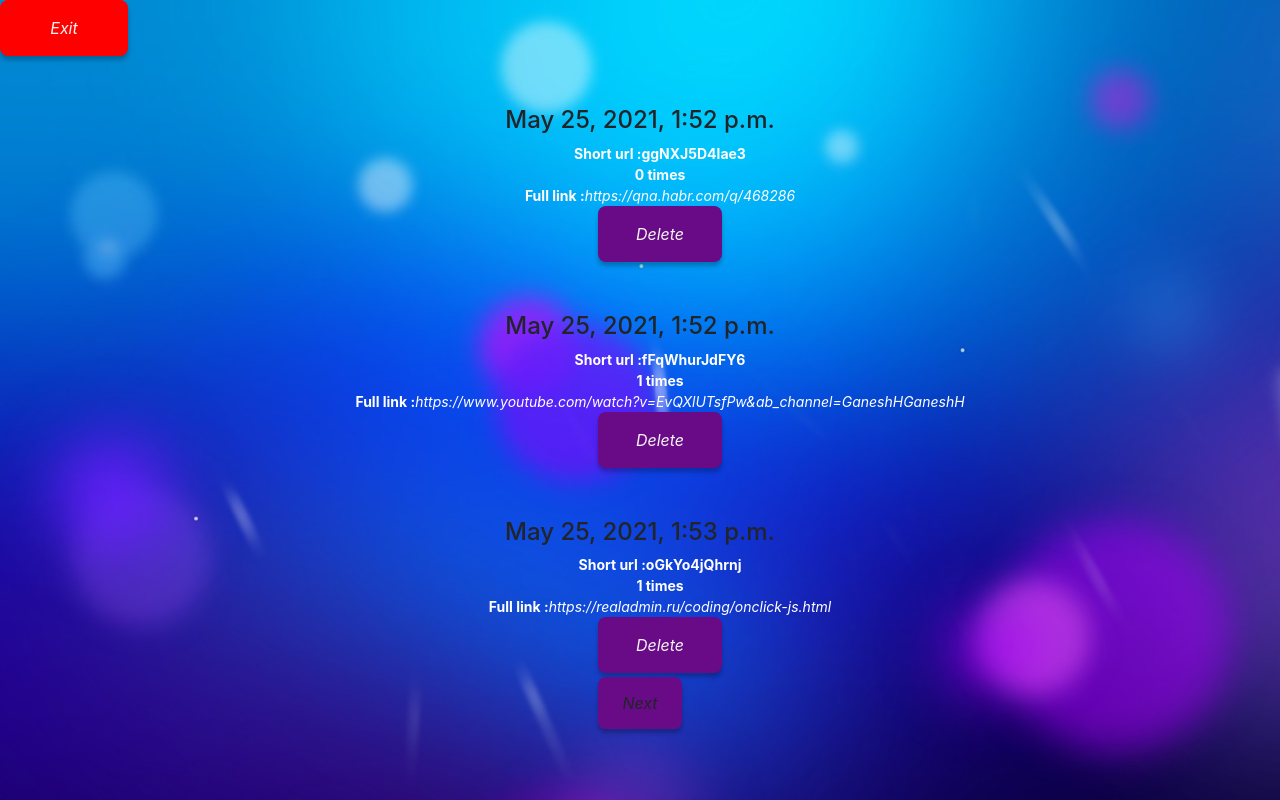
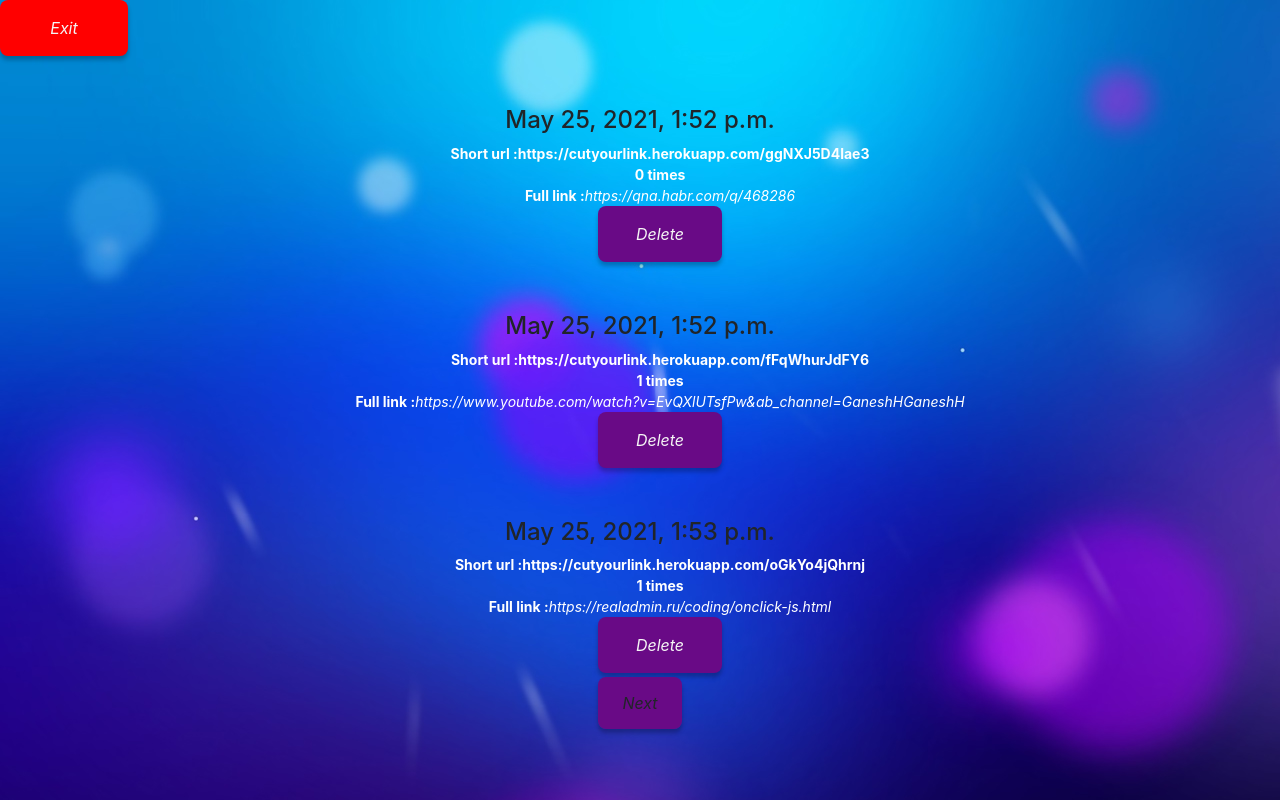
Before and after one commit to HARDTSUNAMI/myurlshortcut, a Django app: page /pagination/ in a window 1280 px wide. Run offline with Django 3.2, Linux system fonts and the light colour scheme; a user stored in the database is signed in; data comes from the database, SQL or seed files in the repository; some libraries are stand-ins or nearby versions.

Commit message:
Update ajax_pag.html

```diff
--- a/register/templates/register/ajax_pag.html
+++ b/register/templates/register/ajax_pag.html
@@ -16,7 +16,7 @@ li {
         <div class="pag">
         <h4 style="margin-top: 50px">{{ el.created_at }}</h4>
             <ul style="color: white; font-size: 14px;margin-top: 2px;list-style: square outside">
-                <li><b>Short url :{{ el.slug }}</b></li>
+                <li><b>Short url :https://cutyourlink.herokuapp.com/{{ el.slug }}</b></li>
                 <li><b>{{ el.counter }} times</b></li>
                 <li ><b>Full link :</b><a><i>{{ el.link }}</i></a></li>
                 <a href="{% url 'delete' el.slug %}" class="btn" type="submit">Delete</a>
```
